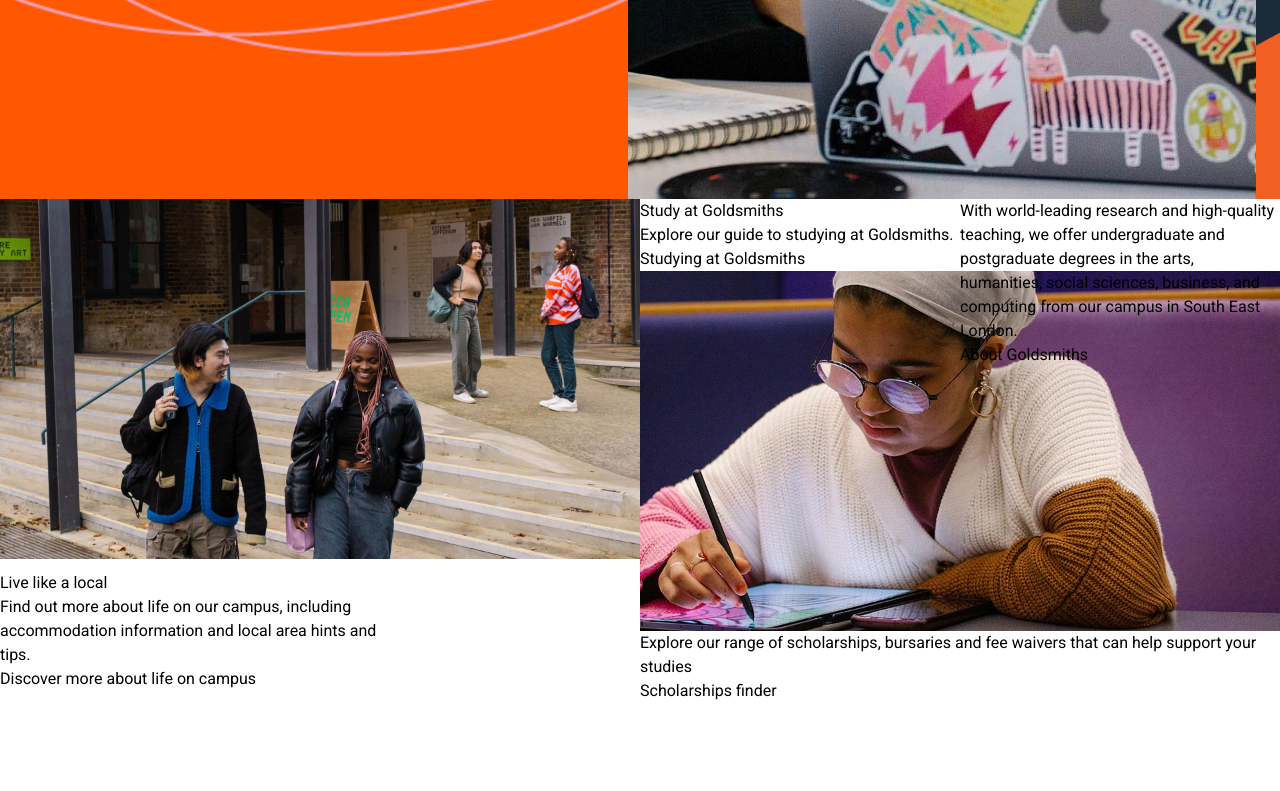
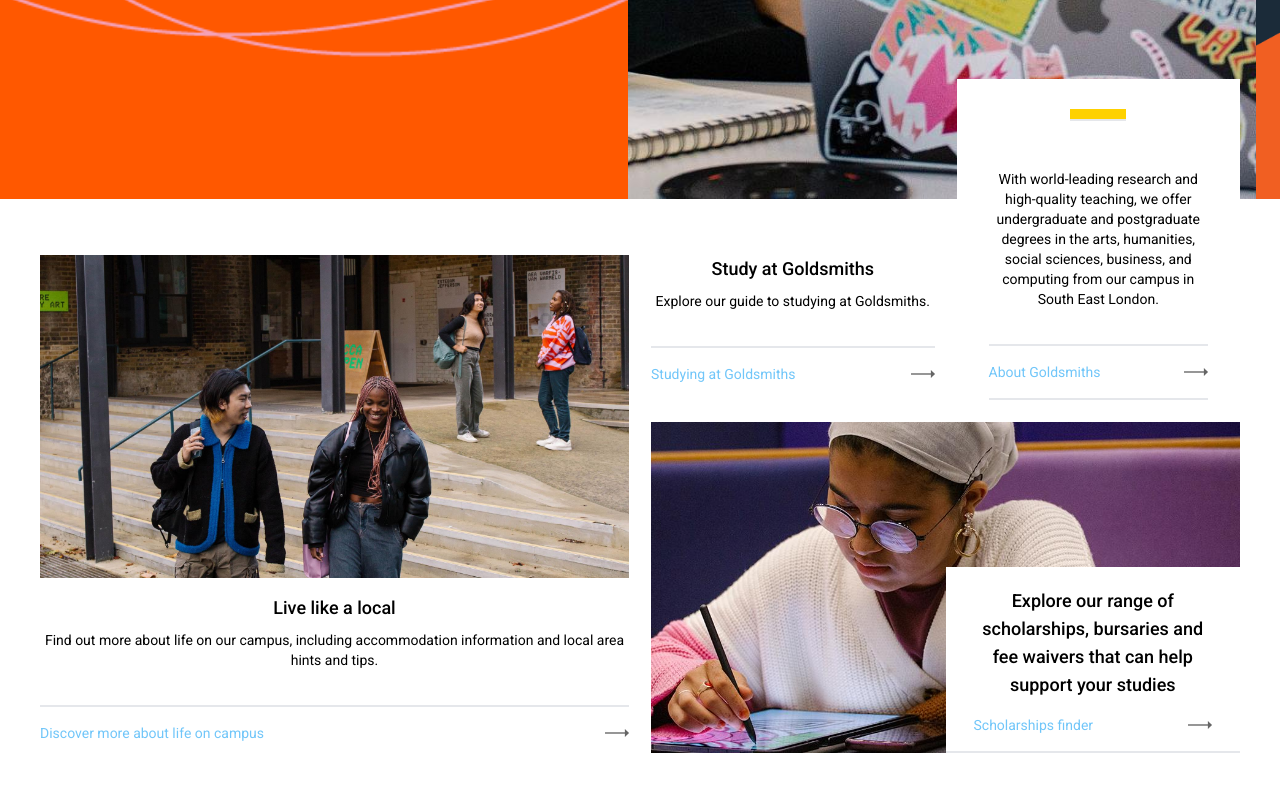
Before and after one commit to IvyMurage/tailwindcss-website-cloning, a website built with Vite: page index.html in a window 1280 px wide. Shown: the part 681-1472 px from the top of the page. Before the commit the page ends 1384 px from the top, so only its background shows below. Built offline with nearby package versions, Linux system fonts and the light colour scheme.

Commit message:
banner section

```diff
--- a/index.html
+++ b/index.html
@@ -75,34 +75,41 @@
             </div>
 
             <!-- student section -->
-            <div>
+            <div class="m-10">
                 <!-- grid div -->
-                <div class="grid sm:grid-cols-4 relative ">
-                    <div class="sm:col-span-1 absolute  sm:col-start-4">
-                        <div>
-                            <div></div>
-                            <div class="">
-                                <p>With world-leading research and high-quality teaching, we offer undergraduate and
-                                    postgraduate degrees in the arts, humanities, social sciences, business, and
-                                    computing from our campus in South East London.</p>
-                            </div>
-                            <span class="">About Goldsmiths</span>
+                <div class="grid sm:grid-cols-4 gap-[22px] relative ">
+                    <div class="sm:col-span-1  w-full px-8 flex flex-col  sm:mt-[-160px]   bg-white  sm:col-start-4">
+
+                        <div class="w-14 m-auto border-b-2 h-3 mb-10  bg-yellow"></div>
+                        <div class="pt-2 pb-[35px] text-sm  border-b-2">
+                            <p class="text-center">With world-leading research and high-quality teaching, we offer
+                                undergraduate and
+                                postgraduate degrees in the arts, humanities, social sciences, business, and
+                                computing from our campus in South East London.</p>
+                        </div>
+                        <div class=" flex border-b-2 justify-between items-center ">
+                            <span class="text-sm text-light-bluee py-4">About Goldsmiths</span>
+                            <img src="./images/images/icon-more-666.svg" alt="arrow-right" class="">
                         </div>
                     </div>
-                    <div class=" grid grid-col-2 sm:row-start-1 sm:row-end-4  sm:col-span-2">
+                    <div class=" grid grid-col-2 sm:row-start-1 items-center sm:row-end-4  sm:col-span-2">
                         <div class=" col-span-2">
                             <img alt="A student drawing on a tablet."
                                 src="./images/images/Students-outside-the-CCA_19427-(1).jpg">
 
                         </div>
-                        <div class="teaser__panel inset">
+                        <div class="w-full mt-[-40px] place-self-center  bg-white  mx-3  col-span-2">
 
-                            <h3 class="">Live like a local</h3>
-                            <div class="">
-                                <p>Find out more about life on our campus, including accommodation information
+                            <h3 class="text-lg mt-4 text-center font-medium">Live like a local</h3>
+                            <div class=" pt-2 pb-[35px]  text-sm  border-b-2">
+                                <p class="text-center">Find out more about life on our campus, including accommodation
+                                    information
                                     and local area hints and tips.</p>
                             </div>
-                            <span class="">Discover more about life on campus</span>
+                            <div class=" flex justify-between items-center ">
+                                <span class="text-sm text-light-bluee py-4">Discover more about life on campus</span>
+                                <img src="./images/images/icon-more-666.svg" alt="arrow-right" class="">
+                            </div>
                         </div>
                     </div>
                     <div class="col-span-1 col-start-3 row-start-1">
@@ -110,28 +117,30 @@
                             <div class="teaser__type-wrapper">
                                 <span class="teaser__type"></span>
                             </div>
-                            <h3 class="teaser__title">Study at Goldsmiths</h3>
-                            <div class="teaser__body">
-                                <p>Explore our guide to studying at Goldsmiths.</p>
+                            <h3 class="text-lg mt-4 text-center font-medium">Study at Goldsmiths</h3>
+                            <div class="pt-2 pb-[35px] text-sm  border-b-2">
+                                <p class="text-center">Explore our guide to studying at Goldsmiths.</p>
                             </div>
-                            <span class="teaser__action">Studying at Goldsmiths</span>
+                            <div class=" flex justify-between items-center ">
+                                <span class="text-sm text-light-bluee py-4">Studying at Goldsmiths</span>
+                                <img src="./images/images/icon-more-666.svg" alt="arrow-right" class="">
+                            </div>
                         </div>
                     </div>
 
-                    <div class="col-span-2 col-start-3">
+                    <div class="col-span-2 col-start-3 relative">
                         <div class="teaser__image-wrapper">
-                            <div class="">
-                                <img alt="A student drawing on a tablet." src="/images/images/Scholarship_homepage.jpg">
+                            <img alt="A student drawing on a tablet." src="/images/images/Scholarship_homepage.jpg">
+                        </div>
+                        <div class="sm:absolute bottom-0 border-b-2 right-0 px-7 pt-1 sm:w-1/2 bg-white">
+                            <h3 class="text-lg mt-4 text-center font-medium">Explore our range of scholarships,
+                                bursaries and
+                                fee waivers that
+                                can help support your studies</h3>
+                            <div class=" flex justify-between items-center ">
+                                <span class="text-sm text-light-bluee py-4">Scholarships finder</span>
+                                <img src="./images/images/icon-more-666.svg" alt="arrow-right" class="">
                             </div>
-                        </div>
-                        <div class="teaser__panel inset">
-                            <div class="teaser__type-wrapper">
-                            </div>
-                            <h3 class="teaser__title">Explore our range of scholarships, bursaries and fee waivers that
-                                can help support your studies</h3>
-                            <div class="teaser__body">
-                            </div>
-                            <span class="teaser__action">Scholarships finder</span>
                         </div>
                     </div>
                 </div>
--- a/tailwind.config.js
+++ b/tailwind.config.js
@@ -11,7 +11,7 @@
         orange: "#FF5800",
         white: "#FFFFFF",
         "light-gray": "#AFAFAF",
-        "light-blue": "#71C6F9",
+        "light-bluee": "#71C6F9",
         "dark-gray": "#333333",
       },
       inset: {
```
